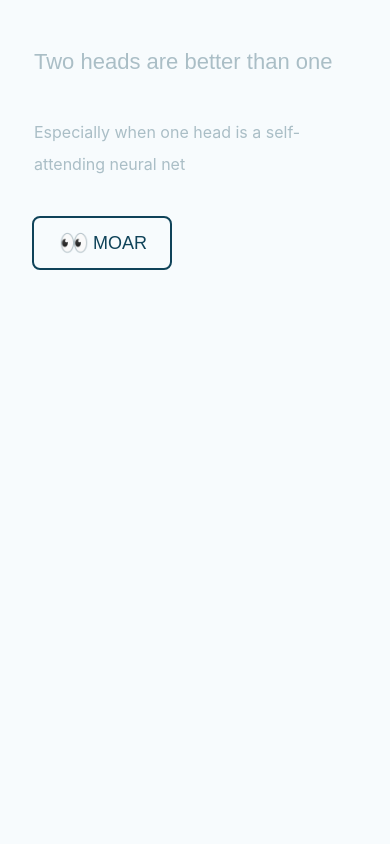
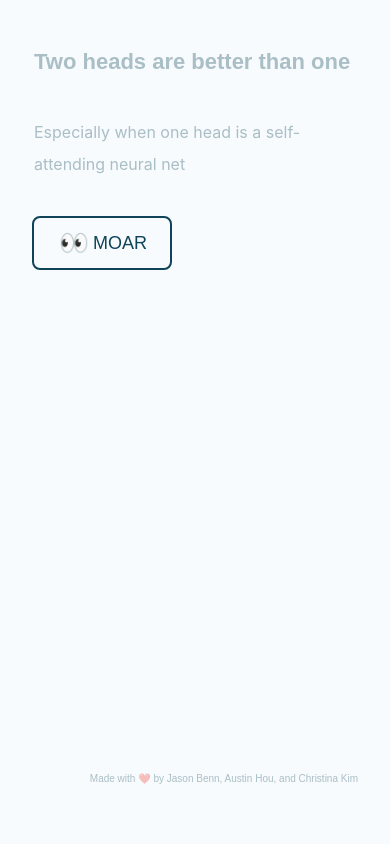
Before and after one commit to JasonBenn/duet, a Flask app: page / in a window 390 px wide. Run offline with Flask 2, Linux system fonts and the light colour scheme; some libraries are stand-ins or nearby versions; some web fonts are replaced.

Commit message:
font tweaks, layout refactor, signature line

```diff
--- a/static/styles.css
+++ b/static/styles.css
@@ -70,6 +70,9 @@ section {
     padding: 8em;
     padding-top: 12em;
     position: relative;
+    display: flex;
+    flex-direction: column;
+    justify-content: space-between;
 }
 
 section + section {
@@ -87,6 +90,7 @@ section + section {
 
 #refresh {
     fill: #0F4359;
+    margin-bottom: 4em;
 }
 
 .faded {
@@ -155,12 +159,10 @@ textarea:focus, input:focus{
 
 .signature {
     color: rgba(15,67,89,.33);
-    position: absolute;
-    bottom: 6em;
-    right: 8em;
     text-align: right;
-    width: calc(100% - 16em);
+    width: calc(100%);
     font-size: 12px;
+    line-height: 16px;
 }
 
 @media only screen and (max-width: 480px) {
@@ -184,6 +186,7 @@ textarea:focus, input:focus{
 
     input {
         font-size: 22px;
+        font-weight: 600;
     }
 
     .name {
@@ -220,4 +223,9 @@ textarea:focus, input:focus{
         flex-direction: row;
         justify-content: center;
     }
+
+    .signature {
+        width: 100%;
+        margin-bottom: calc(6em - 32px);
+    }
 }
--- a/templates/index.html
+++ b/templates/index.html
@@ -14,6 +14,7 @@
 </head>
 <body>
 <section>
+    <div>
         <div class="name user">
             <input id="editor-title" type="text" />
         </div>
@@ -24,7 +25,8 @@
                 <span class="actionLabel">MOAR</span>
             </div>
         </div>
-    <!--<p class="signature">Made with ❤️ by Jason Benn, Austin Hou, and Christina Kim</p>-->
+    </div>
+    <p class="signature">Made with ❤️ by Jason Benn, Austin Hou, and Christina Kim</p>
 </section>
 
 <script>
```
Lines whose indentation alone changed are shown as unchanged.
